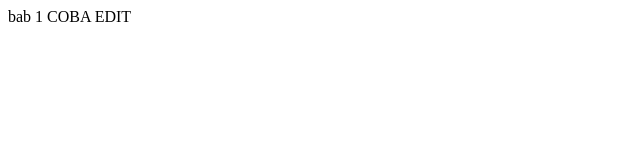
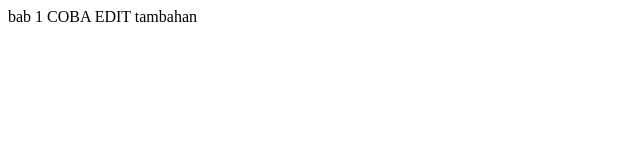
Before and after one commit to ichiband/dicoding, a plain HTML site: page index.html in a window 1280 px wide. Shown: the full height of the page, 0-640 px from the left. Drawn offline with Linux system fonts and the light colour scheme.

Commit message:
tambahan dicoding

```diff
--- a/index.html
+++ b/index.html
@@ -6,5 +6,6 @@
 <body>
     bab 1
     COBA EDIT
+   tambahan
 </body>
 </html>
```
